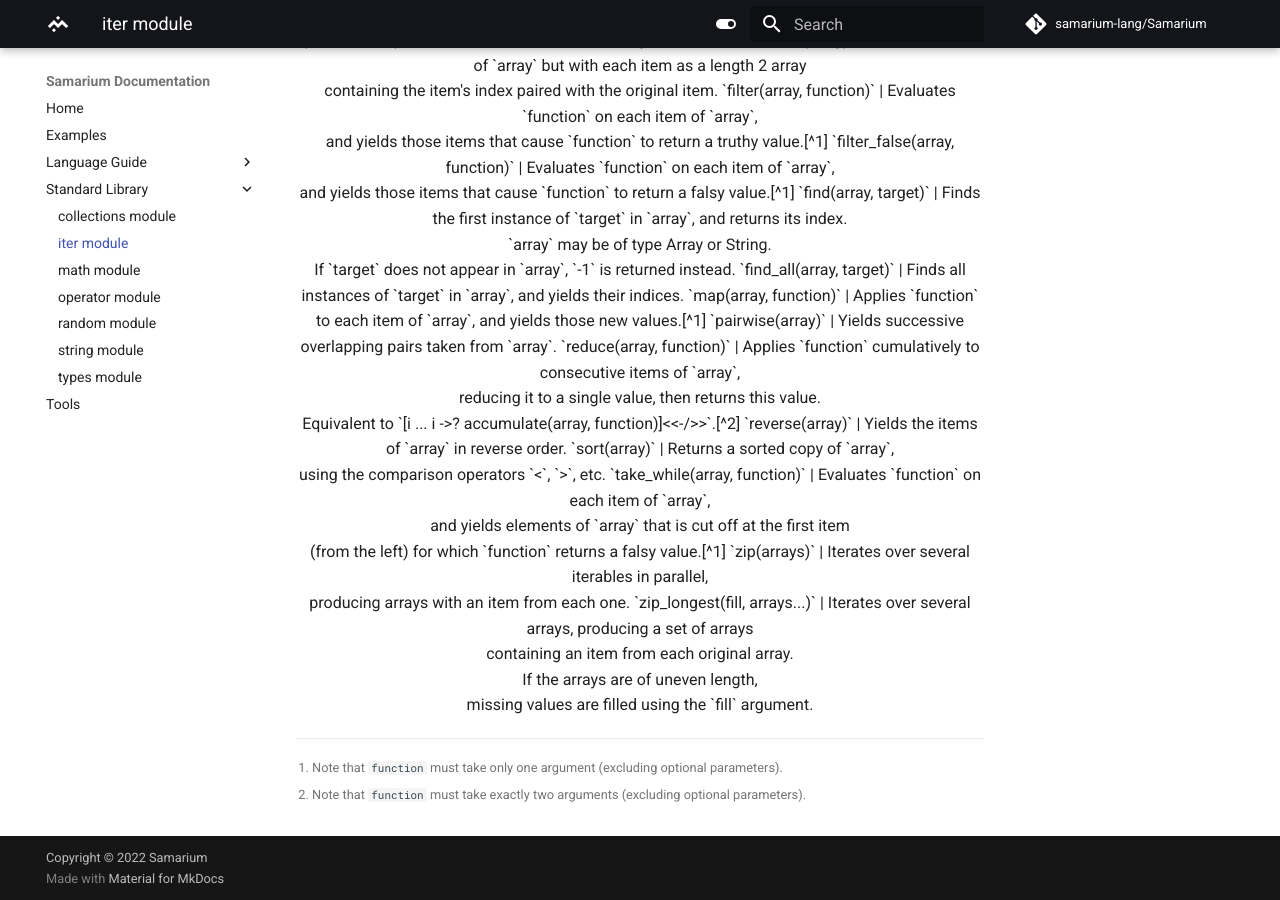
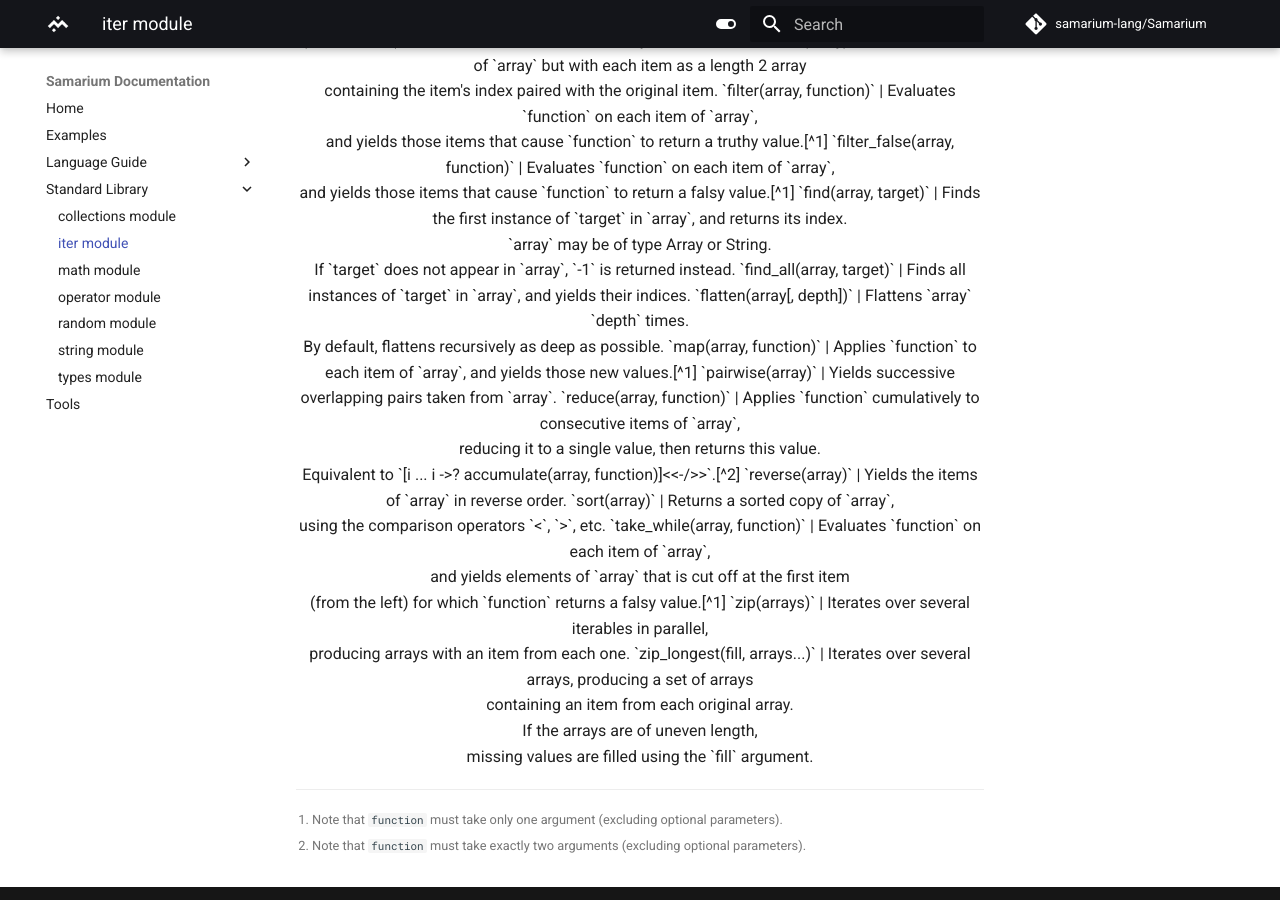
Before and after one commit to samarium-lang/Samarium, an MkDocs documentation site: the page built from docs/stditer.md, in a window 1280 px wide and 900 px high, scrolled down 527 px. Built offline with MkDocs 1.6.1 and Material for MkDocs 9.7.7, drawn with Linux system fonts in a browser that asks for light colours; comment, search, counter and statistics services are not loaded.

Commit message:
(docs) Added iter.flatten

```diff
--- a/docs/stditer.md
+++ b/docs/stditer.md
@@ -16,6 +16,7 @@ Function                        | Use
 `filter_false(array, function)` | Evaluates `function` on each item of `array`,<br>and yields those items that cause `function` to return a falsy value.[^1]
 `find(array, target)`           | Finds the first instance of `target` in `array`, and returns its index.<br>`array` may be of type Array or String.<br>If `target` does not appear in `array`, `-1` is returned instead.
 `find_all(array, target)`       | Finds all instances of `target` in `array`, and yields their indices.
+`flatten(array[, depth])`       | Flattens `array` `depth` times.<br>By default, flattens recursively as deep as possible.
 `map(array, function)`          | Applies `function` to each item of `array`, and yields those new values.[^1]
 `pairwise(array)`               | Yields successive overlapping pairs taken from `array`.
 `reduce(array, function)`       | Applies `function` cumulatively to consecutive items of `array`,<br>reducing it to a single value, then returns this value.<br>Equivalent to `[i ... i ->? accumulate(array, function)]<<-/>>`.[^2]
```
